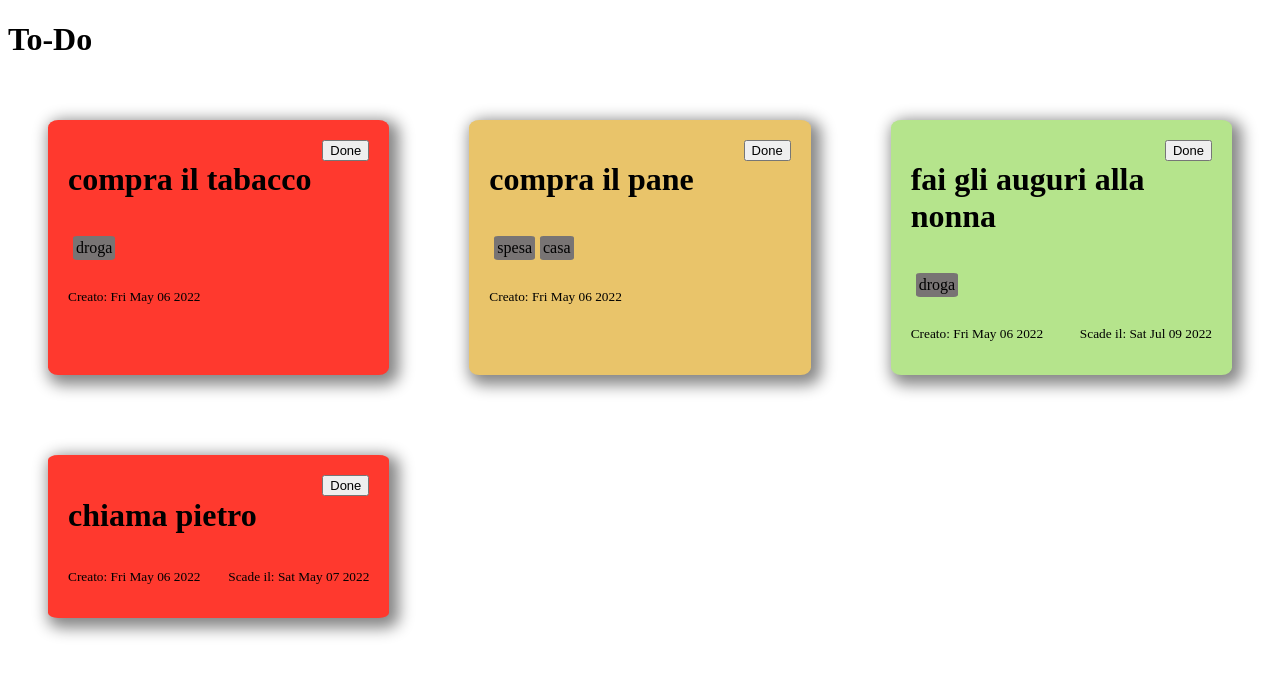
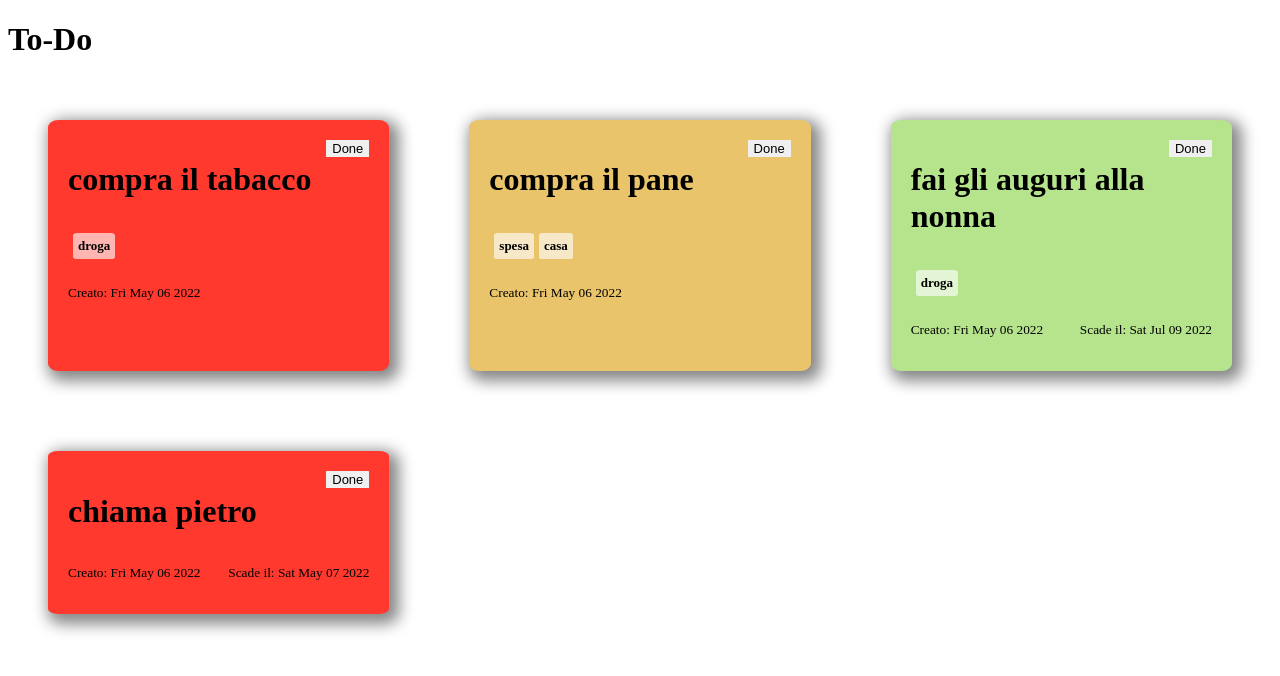
Before and after one commit to cinzia10/todo-manager, a plain HTML site: page index.html in a window 1280 px wide. Drawn offline with Linux system fonts and the light colour scheme.

Commit message:
Update style.css

```diff
--- a/style.css
+++ b/style.css
@@ -11,6 +11,7 @@
   position: relative;
 }
 
+
 .todo-object h1{
   margin-right: 0px;
 }
@@ -20,14 +21,22 @@ button{
   top: 20px;
   right: 20px;
   font-size: small;
+  border: none;
+  border-radius: 2%;
 }
 
 .tag {
-  background-color: rgb(120, 116, 116);
+  background-color: rgba(255, 255, 255, 0.63);
+  font-size: small;
+  font-weight: bold;
   border-radius: 10%;
-  padding: 3px;
+  padding: 5px;
   margin-left: 5px;
   display: inline-block;
+}
+
+.tag:hover{
+  background-color: #ffffff;
 }
 
 
```
